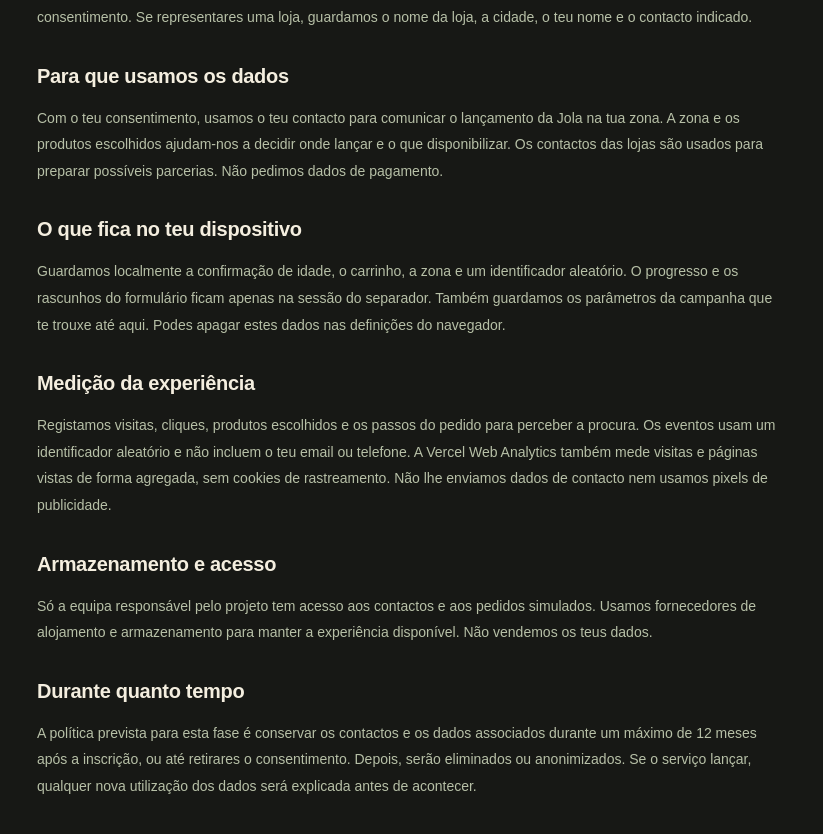
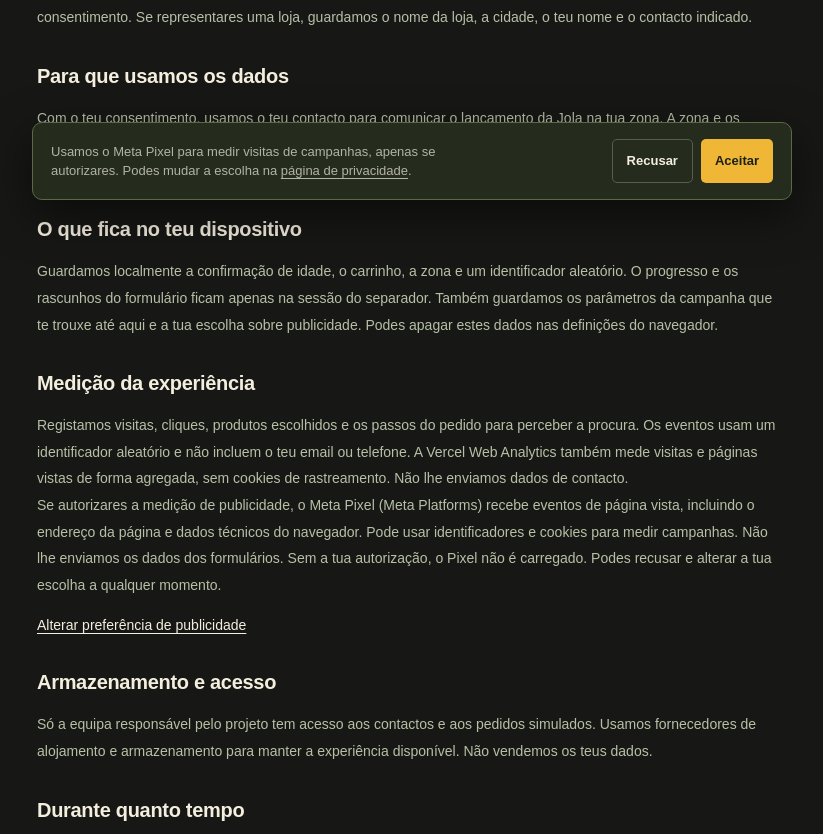
Before and after one commit to diogopipas/Ruvon-website, a Next.js app: page /privacidade in a window 1280 px wide. Shown: the part 584-1418 px from the top of the page, without its empty margins (228-1051 px from the left). Built offline with nearby package versions, Linux system fonts and the light colour scheme; no server answers; a web font is replaced by a local one.

Commit message:
feat(analytics): implement Meta Pixel for advertising consent management and tracking

```diff
--- a/app/layout.tsx
+++ b/app/layout.tsx
@@ -5,6 +5,7 @@ import { Providers } from "@/components/providers";
 import { getSiteUrl } from "@/lib/site-url";
 import "./globals.css";
 import { CartLayer } from "@/components/cart/cart";
+import { MetaPixel } from "@/components/analytics/meta-pixel";
 const display = localFont({
   src: "../node_modules/@fontsource/barlow-condensed/files/barlow-condensed-latin-800-normal.woff2",
   variable: "--font-display",
@@ -51,6 +52,7 @@ export default function RootLayout({
         <Providers>
           {children}
           <CartLayer />
+          <MetaPixel />
         </Providers>
         <Analytics />
       </body>
--- a/app/privacidade/page.tsx
+++ b/app/privacidade/page.tsx
@@ -3,6 +3,7 @@ import Link from "next/link";
 import { Header } from "@/components/ui/header";
 import { Footer } from "@/components/ui/footer";
 import { privacyConfig } from "@/lib/privacy";
+import { MetaPixelPreferencesButton } from "@/components/analytics/meta-pixel";
 export const metadata: Metadata = { title: "Privacidade" };
 export default function Privacy() {
   const { operator, contact, retentionMonths, ready } = privacyConfig();
@@ -51,8 +52,8 @@ export default function Privacy() {
           Guardamos localmente a confirmação de idade, o carrinho, a zona e um
           identificador aleatório. O progresso e os rascunhos do formulário
           ficam apenas na sessão do separador. Também guardamos os parâmetros da
-          campanha que te trouxe até aqui. Podes apagar estes dados nas
-          definições do navegador.
+          campanha que te trouxe até aqui e a tua escolha sobre publicidade.
+          Podes apagar estes dados nas definições do navegador.
         </p>
         <h2>Medição da experiência</h2>
         <p>
@@ -60,9 +61,17 @@ export default function Privacy() {
           para perceber a procura. Os eventos usam um identificador aleatório e
           não incluem o teu email ou telefone. A Vercel Web Analytics também
           mede visitas e páginas vistas de forma agregada, sem cookies de
-          rastreamento. Não lhe enviamos dados de contacto nem usamos pixels de
-          publicidade.
+          rastreamento. Não lhe enviamos dados de contacto.
         </p>
+        <p>
+          Se autorizares a medição de publicidade, o Meta Pixel (Meta Platforms)
+          recebe eventos de página vista, incluindo o endereço da página e dados
+          técnicos do navegador. Pode usar identificadores e cookies para medir
+          campanhas. Não lhe enviamos os dados dos formulários. Sem a tua
+          autorização, o Pixel não é carregado. Podes recusar e alterar a tua
+          escolha a qualquer momento.
+        </p>
+        <MetaPixelPreferencesButton />
         <h2>Armazenamento e acesso</h2>
         <p>
           Só a equipa responsável pelo projeto tem acesso aos contactos e aos
--- a/app/styles/ui.css
+++ b/app/styles/ui.css
@@ -168,6 +168,58 @@
   background: transparent;
   text-decoration: underline;
 }
+.meta-consent {
+  position: fixed;
+  z-index: 80;
+  bottom: max(16px, env(safe-area-inset-bottom));
+  left: 50%;
+  transform: translateX(-50%);
+  width: min(760px, calc(100% - 32px));
+  padding: 16px 18px;
+  display: flex;
+  align-items: center;
+  justify-content: space-between;
+  gap: 20px;
+  background: #252c1e;
+  border: 1px solid #5b6947;
+  border-radius: 10px;
+  box-shadow: 0 14px 45px #0008;
+}
+.meta-consent p {
+  font-size: 13px;
+  line-height: 1.5;
+  max-width: 410px;
+}
+.meta-consent p a,
+.privacy-preferences {
+  text-decoration: underline;
+  text-underline-offset: 3px;
+}
+.meta-consent > div {
+  display: flex;
+  gap: 8px;
+  flex-shrink: 0;
+}
+.meta-consent .button {
+  min-height: 44px;
+  padding: 9px 14px;
+  font-size: 13px;
+}
+.privacy-preferences {
+  color: var(--cream);
+  font-size: 14px;
+  margin-top: 16px;
+}
+@media (max-width: 620px) {
+  .meta-consent {
+    display: block;
+  }
+  .meta-consent > div {
+    margin-top: 12px;
+    display: grid;
+    grid-template-columns: 1fr 1fr;
+  }
+}
 .form-footnote {
   font-size: 13px;
   text-align: center;
--- /dev/null
+++ b/components/analytics/meta-pixel.tsx
@@ -0,0 +1,161 @@
+"use client";
+
+import Link from "next/link";
+import { usePathname } from "next/navigation";
+import { useEffect, useRef, useState, useSyncExternalStore } from "react";
+import { useCart } from "@/components/providers";
+
+const pixelId = "1319849436755354";
+const consentKey = "jola_meta_pixel_consent";
+const consentEvent = "jola:meta-consent";
+const preferencesEvent = "jola:meta-preferences";
+type Choice = "accepted" | "rejected" | null;
+type FacebookPixel = ((...args: unknown[]) => void) & {
+  callMethod?: (...args: unknown[]) => void;
+  queue: unknown[][];
+  push: (...args: unknown[]) => void;
+  loaded: boolean;
+  version: string;
+};
+
+declare global {
+  interface Window {
+    fbq?: FacebookPixel;
+    _fbq?: FacebookPixel;
+  }
+}
+
+let memoryChoice: Choice = null;
+
+function readChoice(): Choice {
+  try {
+    const saved = window.localStorage.getItem(consentKey);
+    if (saved === "accepted" || saved === "rejected") return saved;
+  } catch {
+    // Keep the decision for this tab if browser storage is unavailable.
+  }
+  return memoryChoice;
+}
+
+function subscribe(callback: () => void) {
+  window.addEventListener(consentEvent, callback);
+  window.addEventListener("storage", callback);
+  return () => {
+    window.removeEventListener(consentEvent, callback);
+    window.removeEventListener("storage", callback);
+  };
+}
+
+function saveChoice(choice: Exclude<Choice, null>) {
+  memoryChoice = choice;
+  try {
+    window.localStorage.setItem(consentKey, choice);
+  } catch {
+    // A decision still applies for the current tab.
+  }
+  window.dispatchEvent(new Event(consentEvent));
+}
+
+/** Load Meta's supplied bootstrap only after advertising consent. */
+function metaPixel() {
+  if (window.fbq) return window.fbq;
+  const fbq = ((...args: unknown[]) => {
+    if (fbq.callMethod) fbq.callMethod(...args);
+    else fbq.queue.push(args);
+  }) as FacebookPixel;
+  fbq.queue = [];
+  fbq.push = fbq;
+  fbq.loaded = true;
+  fbq.version = "2.0";
+  window.fbq = window._fbq = fbq;
+
+  const script = document.createElement("script");
+  script.async = true;
+  script.src = "https://connect.facebook.net/en_US/fbevents.js";
+  document.head.appendChild(script);
+  fbq("init", pixelId);
+  return fbq;
+}
+
+export function MetaPixel() {
+  const pathname = usePathname();
+  const { ageConfirmed } = useCart();
+  const choice = useSyncExternalStore(subscribe, readChoice, () => null);
+  const [editing, setEditing] = useState(false);
+  const trackedPath = useRef<string | null>(null);
+  const privatePage =
+    pathname.startsWith("/admin") ||
+    pathname === "/privacidade" ||
+    pathname === "/termos";
+
+  useEffect(() => {
+    const open = () => setEditing(true);
+    window.addEventListener(preferencesEvent, open);
+    return () => window.removeEventListener(preferencesEvent, open);
+  }, []);
+
+  useEffect(() => {
+    if (choice !== "accepted" || !ageConfirmed || privatePage) return;
+    if (trackedPath.current === pathname) return;
+    trackedPath.current = pathname;
+    metaPixel()("track", "PageView");
+  }, [ageConfirmed, choice, pathname, privatePage]);
+
+  const visible =
+    !pathname.startsWith("/admin") &&
+    (ageConfirmed || pathname === "/privacidade" || pathname === "/termos") &&
+    (choice === null || editing);
+  if (!visible) return null;
+
+  const decide = (next: Exclude<Choice, null>) => {
+    const needsReload = choice === "accepted" && next === "rejected";
+    saveChoice(next);
+    setEditing(false);
+    if (next === "rejected") {
+      for (const name of ["_fbp", "_fbc"]) {
+        document.cookie = `${name}=; Max-Age=0; Path=/`;
+        document.cookie = `${name}=; Max-Age=0; Path=/; Domain=${window.location.hostname}`;
+      }
+    }
+    // A reload removes an already loaded Pixel after consent is withdrawn.
+    if (needsReload) window.location.reload();
+  };
+
+  return (
+    <aside className="meta-consent" aria-label="Preferências de publicidade">
+      <p>
+        Usamos o Meta Pixel para medir visitas de campanhas, apenas se
+        autorizares. Podes mudar a escolha na{" "}
+        <Link href="/privacidade">página de privacidade</Link>.
+      </p>
+      <div>
+        <button
+          type="button"
+          className="button button-secondary"
+          onClick={() => decide("rejected")}
+        >
+          Recusar
+        </button>
+        <button
+          type="button"
+          className="button button-primary"
+          onClick={() => decide("accepted")}
+        >
+          Aceitar
+        </button>
+      </div>
+    </aside>
+  );
+}
+
+export function MetaPixelPreferencesButton() {
+  return (
+    <button
+      type="button"
+      className="inline-button privacy-preferences"
+      onClick={() => window.dispatchEvent(new Event(preferencesEvent))}
+    >
+      Alterar preferência de publicidade
+    </button>
+  );
+}
```
Also changed, not shown: 2 other files (tests, documents, lock files or other folders).
